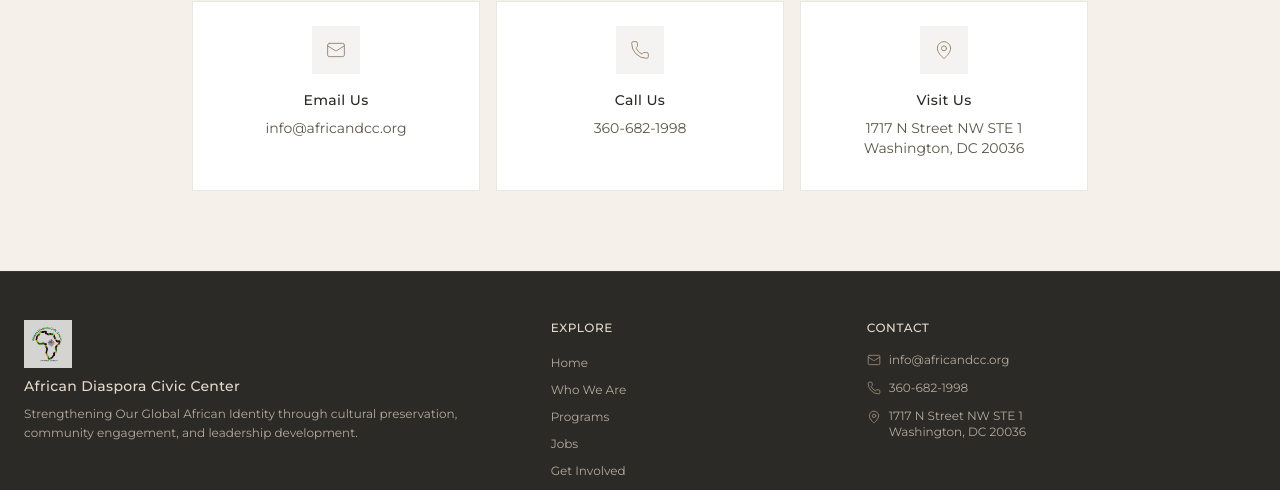
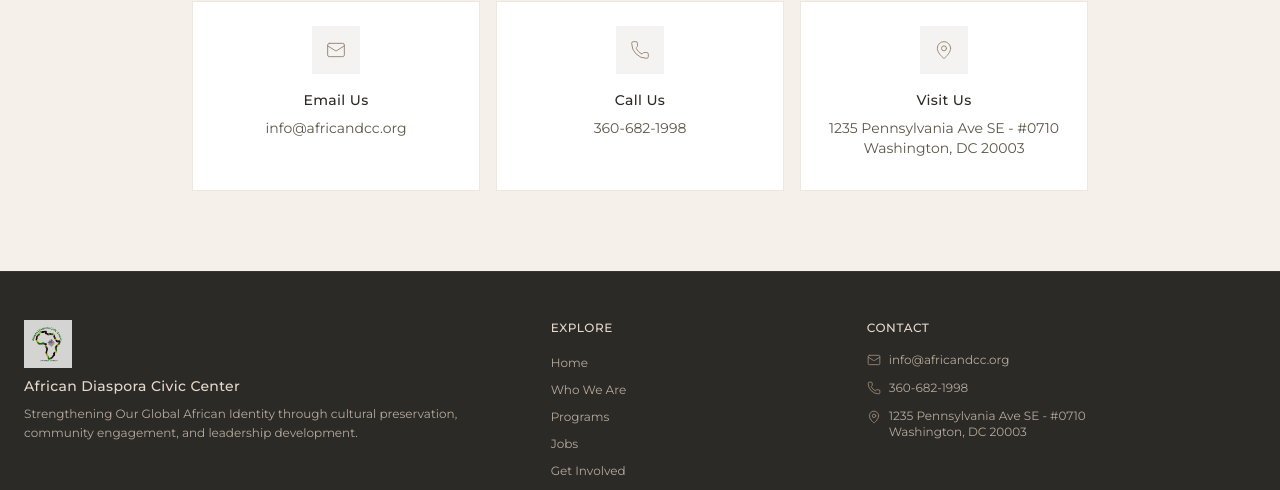
Before and after one commit to Linda-Mensah/africandcc, a React (Vite) app: page /#home in a window 1280 px wide. Shown: the part 5150-5640 px from the top of the page. Built offline with nearby package versions, Linux system fonts and the light colour scheme.

Commit message:
update address

```diff
--- a/src/components/Contact.jsx
+++ b/src/components/Contact.jsx
@@ -33,7 +33,7 @@
       href: null,
       icon: MapPin,
       title: "Visit Us",
-      info: "1717 N Street NW STE 1\nWashington, DC 20036",
+      info: "1235 Pennsylvania Ave SE - #0710\nWashington, DC 20003",
       note: null,
     },
   ];
--- a/src/components/Footer.jsx
+++ b/src/components/Footer.jsx
@@ -117,9 +117,9 @@
                     strokeWidth={1.5}
                   />
                   <span>
-                    1717 N Street NW STE 1
+                    1235 Pennsylvania Ave SE - #0710
                     <br />
-                    Washington, DC 20036
+                    Washington, DC 20003
                   </span>
                 </div>
               </li>
```
